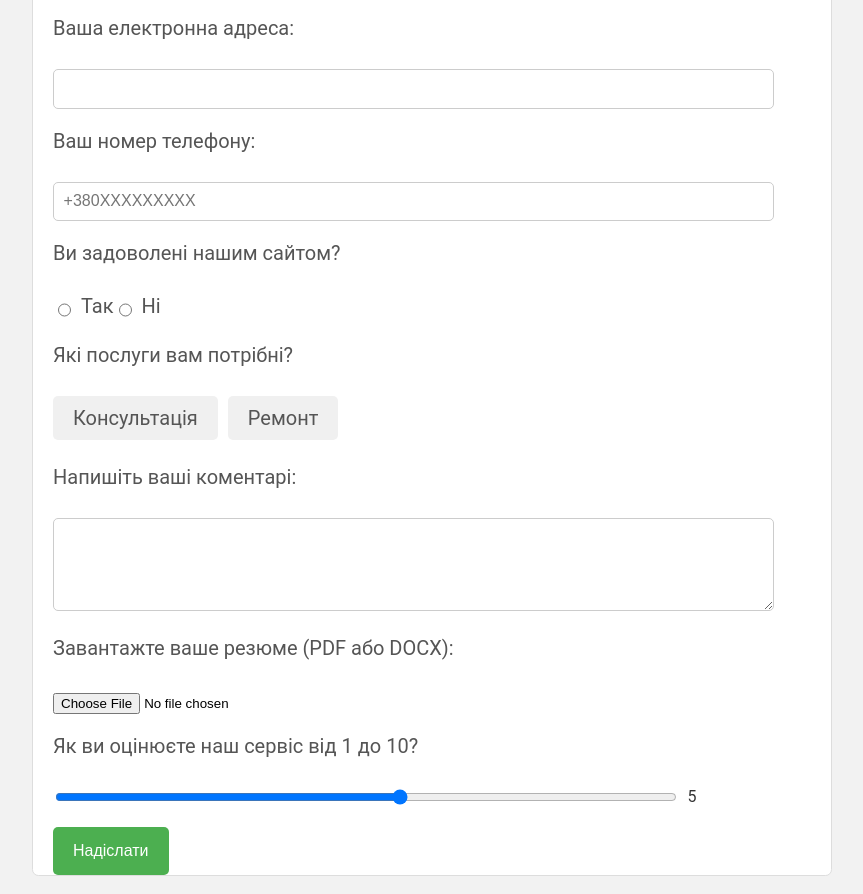
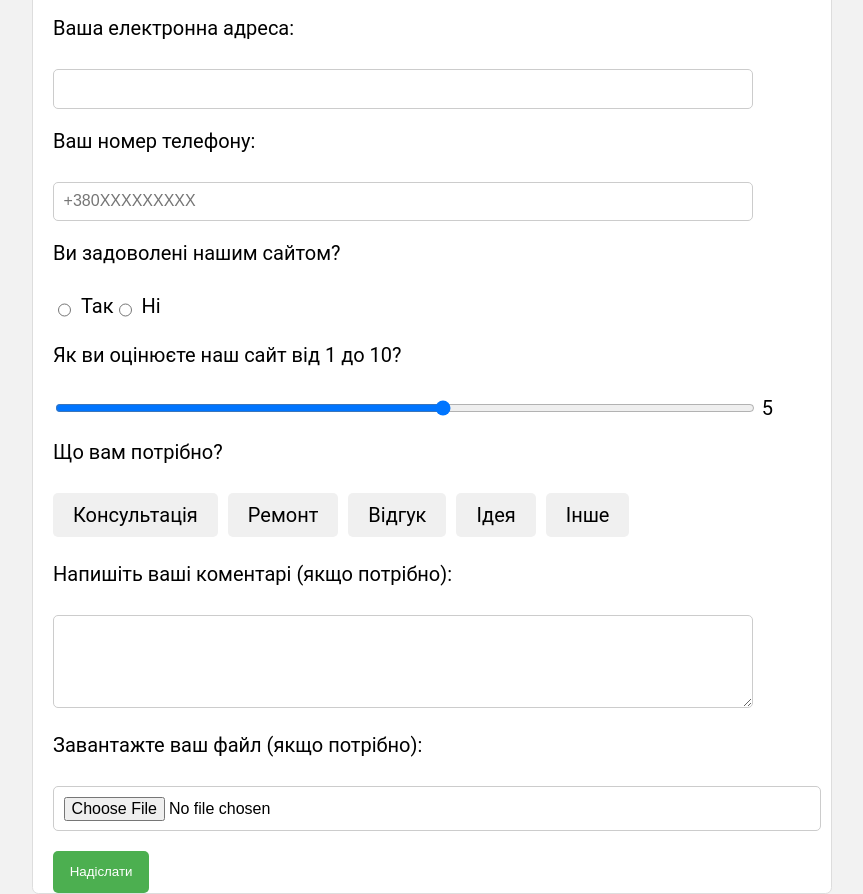
Before and after one commit to MirMax13/WEB-project_about_Computers, a website: page contact_form.html in a window 1280 px wide. Shown: the part 380-1274 px from the top of the page, without its empty margins (208-1071 px from the left). Drawn offline with nearby package versions, Linux system fonts and the light colour scheme; files that its build step writes are made by us from their sources.

Commit message:
13.03 10:05 Refactor form styles in style.scss and fixed paths

```diff
--- a/views/contact_form.html
+++ b/contact_form.html
@@ -56,33 +56,37 @@
             </div>
 
             <div class="form-group">
-                <label>Які послуги вам потрібні?</label><br>
+                <label>Як ви оцінюєте наш сайт від 1 до 10?</label><br>
+                <div class="range-container">
+                    <input type="range" id="rating" name="rating" min="1" max="10" onchange="updateRatingValue(this.value)">
+                    <output for="rating" id="rating-output">5</output>
+                </div>
+            </div>
+
+            <div class="form-group">
+                <label>Що вам потрібно?</label><br>
                 <div class="checkbox-group">
                     <input type="checkbox" id="consultation" name="services[]" value="consultation">
                     <label for="consultation">Консультація</label><br>
                     <input type="checkbox" id="repair" name="services[]" value="repair">
                     <label for="repair">Ремонт</label>
+                    <input type="checkbox" id="feedback" name="services[]" value="feedback">
+                    <label for="feedback">Відгук</label><br>
+                    <input type="checkbox" id="idea" name="services[]" value="idea">
+                    <label for="idea">Ідея</label><br>
+                    <input type="checkbox" id="other" name="services[]" value="other">
+                    <label for="other">Інше</label><br>
                 </div>
             </div>
 
-
-
             <div class="form-group">
-                <label for="comments">Напишіть ваші коментарі:</label><br>
+                <label for="comments">Напишіть ваші коментарі (якщо потрібно):</label><br>
                 <textarea id="comments" name="comments" rows="4" cols="50"></textarea>
             </div>
 
             <div class="form-group">
-                <label for="resume">Завантажте ваше резюме (PDF або DOCX):</label><br>
+                <label for="resume">Завантажте ваш файл (якщо потрібно):</label><br>
                 <input type="file" id="resume" name="resume">
-            </div>
-
-            <div class="form-group">
-                <label>Як ви оцінюєте наш сервіс від 1 до 10?</label><br>
-                <div class="range-container">
-                    <input type="range" id="rating" name="rating" min="1" max="10" onchange="updateRatingValue(this.value)">
-                    <output for="rating" id="rating-output">5</output>
-                </div>
             </div>
 
             <input type="submit" value="Надіслати">
--- a/public/style.scss
+++ b/public/style.scss
@@ -220,19 +220,19 @@ iframe {
     max-width: 100%;
 }
 
-
+//Form styles
 form {
     width: 100%;
 }
 
 .form-group {
-    margin-bottom: 20px;
+    margin-bottom: 1em;
+    width: 100%;
 }
 
 label {
     display: block;
-    margin-bottom: 5px;
-    color: #555;
+    margin-bottom: 0.25em;
 }
 
 input[type="text"],
@@ -240,36 +240,35 @@ input[type="email"],
 input[type="tel"],
 select,
 textarea {
+    max-width: calc(100% - 0.5em);
     width: 90%;
     padding: 0.6em;
     font-size: 0.8em;
     border-radius: 5px;
     border: 1px solid #ccc;
+    box-sizing: border-box;
 }
 
 input[type="submit"] {
     background-color: #4CAF50;
     color: white;
-    padding: 15px 20px;
+    padding: 1em 1.25em;
     border: none;
     border-radius: 5px;
     cursor: pointer;
-    font-size: 16px;
     transition: background-color 0.3s ease;
-}
-
-input[type="submit"]:hover {
+    :hover {
         background-color: #45a049;
     }
-
+}
 .radio-group {
     display: flex;
     flex-direction: row; /* Змінюємо орієнтацію на горизонтальну */
+    input[type="radio"] {
+        margin-right: 10px; /* Задаємо відступ між радіокнопками */
+    }
 }
 
-.radio-group input[type="radio"] {
-    margin-right: 10px; /* Задаємо відступ між радіокнопками */
-}
 
 .range-container {
     display: flex;
@@ -277,37 +276,31 @@ input[type="submit"]:hover {
 }
 
 #rating {
-    width: 80%;
-    margin-right: 10px;
+    width: 90%;
+    margin-right: 0.5em;
 }
 
-#rating-output {
-    font-size: 16px;
-    color: #333;
-}
 
 .checkbox-group {
     display: flex;
     flex-direction: row;
+    flex-wrap: wrap; /* Дозволяємо елементам переноситися на новий рядок */
     align-items: center;
+    input[type="checkbox"] {
+        display: none;
+        :checked + label {
+            background-color: #4CAF50;
+            color: white;
         }
-
-.checkbox-group input[type="checkbox"] {
-    display: none;
     }
-
-.checkbox-group label {
+    label {
         display: inline-block;
-    padding: 10px 20px;
-    margin-right: 10px;
+        padding: 0.5em 1em;
+        margin-right: 0.5em;
         background-color: #f0f0f0;
         border-radius: 5px;
         cursor: pointer;
     }
-
-.checkbox-group input[type="checkbox"]:checked + label {
-    background-color: #4CAF50;
-    color: white;
 }
 
 input[type="date"] {
@@ -317,3 +310,17 @@ input[type="date"] {
     border-radius: 5px;
     border: 1px solid #ccc;
 }
+
+input[type="file"] {
+    display: flex;
+    flex-direction: column-reverse;
+    max-width: calc(100% - 10px);
+    width: 100%; // Додано ширину 100%
+    padding: 0.6em;
+    font-size: 0.8em;
+    border-radius: 5px;
+    border: 1px solid #ccc;
+    box-sizing: border-box;
+    overflow: hidden; // Додано властивість overflow
+    text-overflow: ellipsis; // Додано, щоб відображати "..." при обрізанні тексту
+}
```
Also changed, not shown: index.html (renamed from views/index.html, +1 -1 lines), public/style.css. Lines whose indentation alone changed are shown as unchanged.
